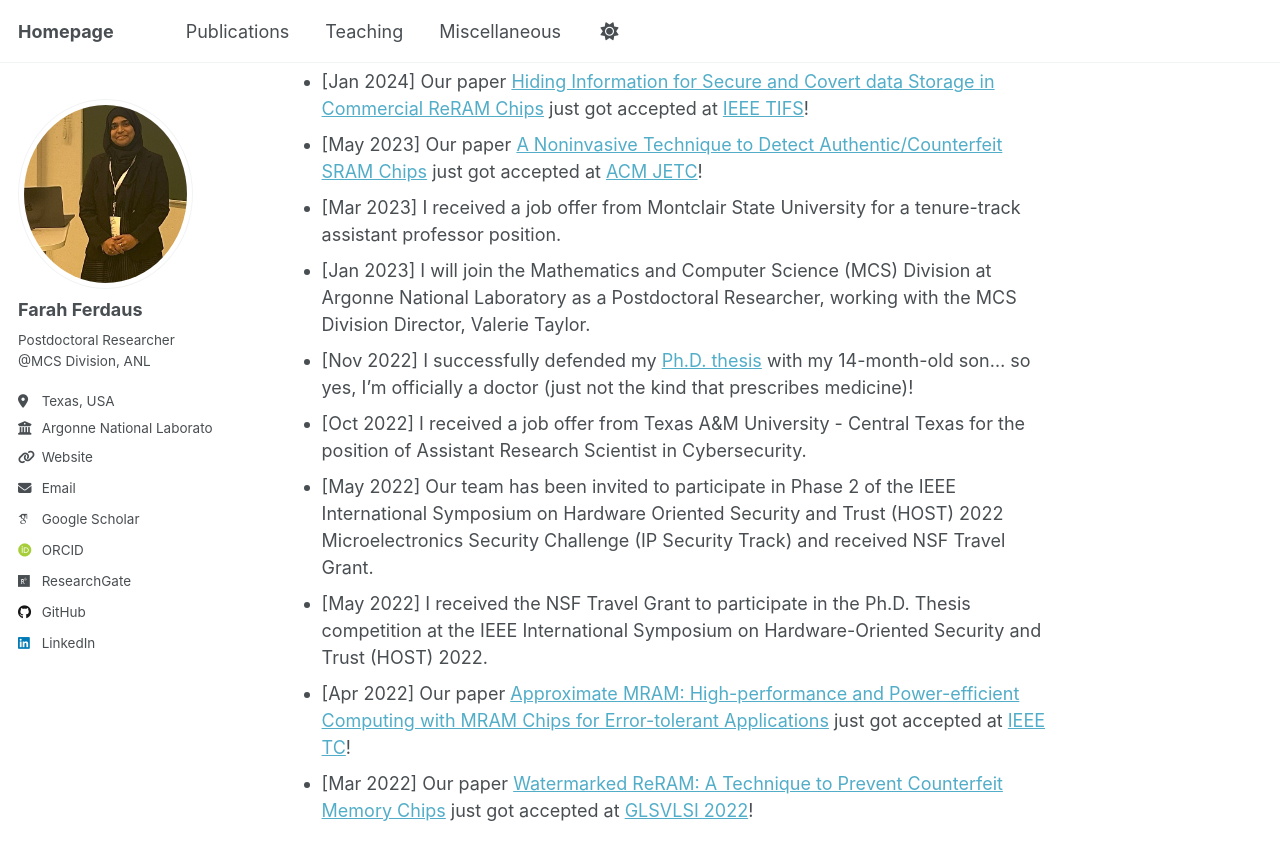
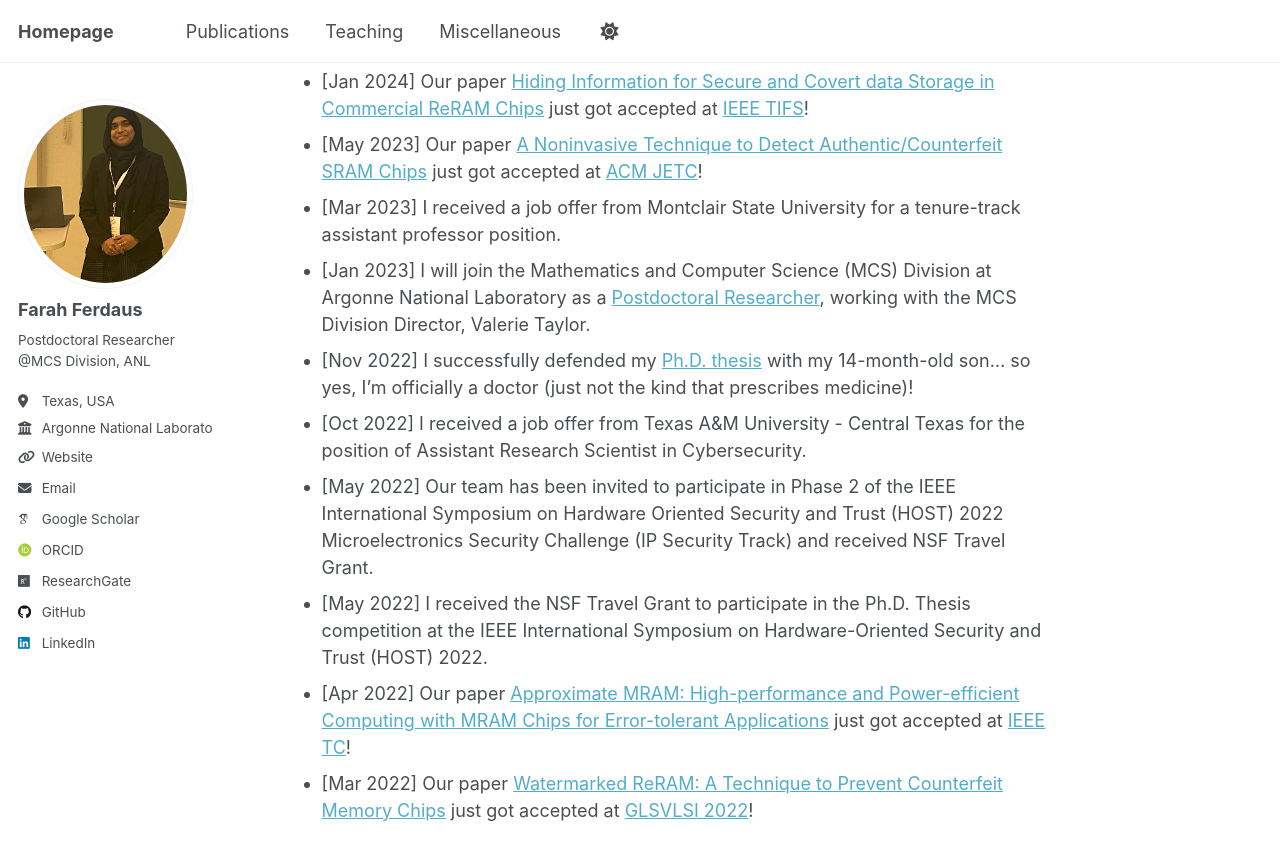
Before and after one commit to fferdaus/fferdaus.github.io, a Jekyll site: the page built from _pages/about.md, in a window 1280 px wide and 900 px high, scrolled down 2083 px. Shown: the top 860 px of the window. Built offline with Jekyll 4.4.1, drawn with Linux system fonts in a browser that asks for light colours; some web fonts are replaced; part of the change alters nothing that is shown.

```diff
--- a/_pages/about.md
+++ b/_pages/about.md
@@ -68,7 +68,7 @@ She has published numerous scientific articles, including journal articles, conf
 - [Jan 2024] Our paper [Hiding Information for Secure and Covert data Storage in Commercial ReRAM Chips](https://ieeexplore.ieee.org/abstract/document/10436085) just got accepted at [IEEE TIFS](https://ieeexplore.ieee.org/xpl/RecentIssue.jsp?punumber=10206)!
 - [May 2023] Our paper [A Noninvasive Technique to Detect Authentic/Counterfeit SRAM Chips](https://dl.acm.org/doi/abs/10.1145/3597024) just got accepted at [ACM JETC](https://dl.acm.org/journal/jetc)!
 - [Mar 2023] I received a job offer from Montclair State University for a tenure-track assistant professor position.
-- [Jan 2023] I will join the Mathematics and Computer Science (MCS) Division at Argonne National Laboratory as a Postdoctoral Researcher, working with the MCS Division Director, Valerie Taylor.
+- [Jan 2023] I will join the Mathematics and Computer Science (MCS) Division at Argonne National Laboratory as a [Postdoctoral Researcher](https://www.anl.gov/profile/farah-ferdaus), working with the MCS Division Director, Valerie Taylor.
 - [Nov 2022] I successfully defended my [Ph.D. thesis](https://digitalcommons.fiu.edu/etd/5220/) with my 14-month-old son... so yes, I’m officially a doctor (just not the kind that prescribes medicine)!
 - [Oct 2022] I received a job offer from Texas A&M University - Central Texas for the position of Assistant Research Scientist in Cybersecurity.
 - [May 2022] Our team has been invited to participate in Phase 2 of the IEEE International Symposium on Hardware Oriented Security and Trust (HOST) 2022 Microelectronics Security Challenge (IP Security Track) and received NSF Travel Grant.
```
